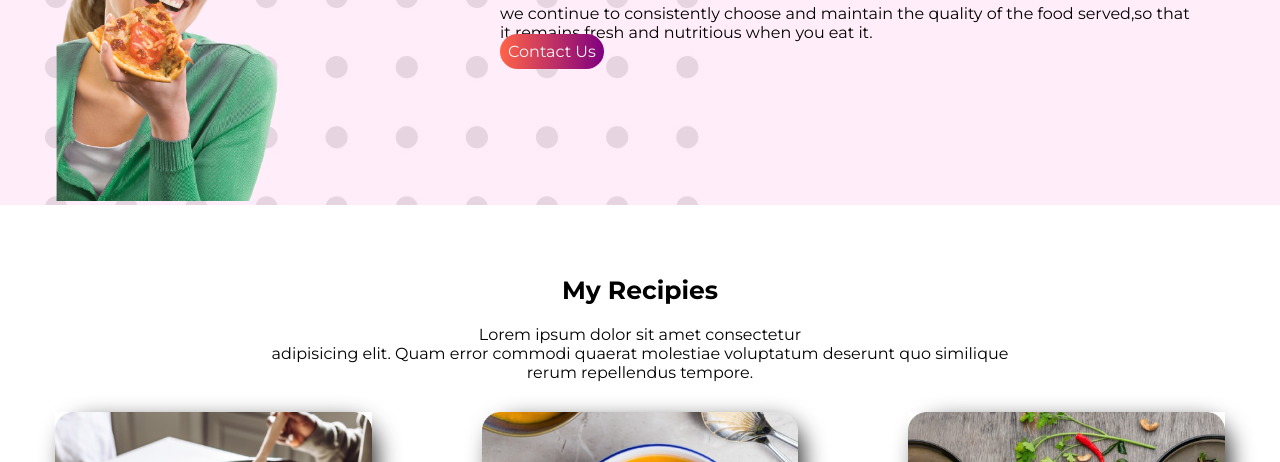
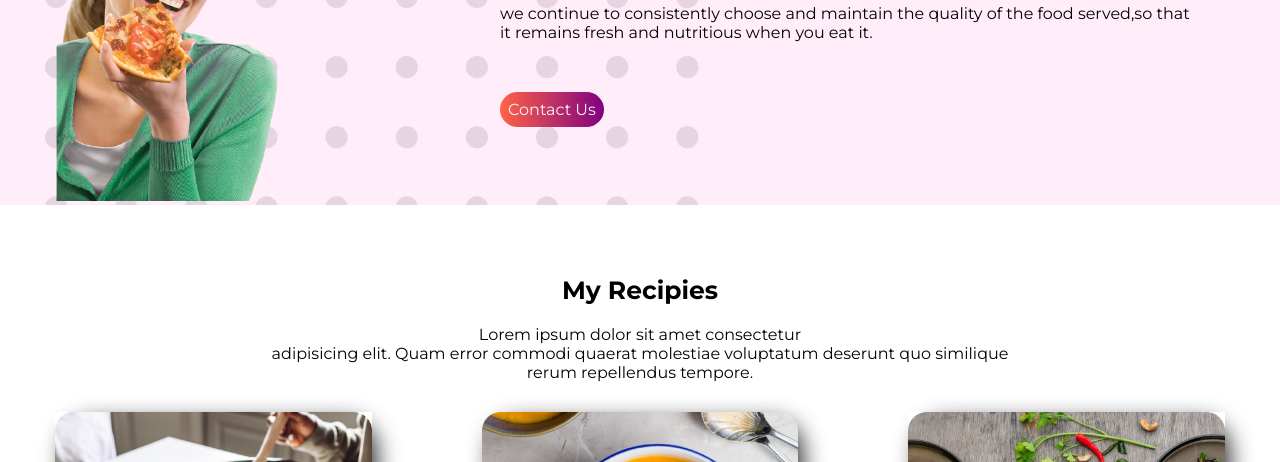
Before and after one commit to tawfiqealahi/food-network-1, a plain HTML site: page index.html in a window 1280 px wide. Shown: the part 638-1100 px from the top of the page. Drawn offline with Linux system fonts and the light colour scheme.

Commit message:
final code

```diff
--- a/style.css
+++ b/style.css
@@ -42,10 +42,12 @@ a{
      background-image: linear-gradient(to left, purple, tomato);
      padding: 8px;
      border-radius:30px ;
-     -webkit-border-radius:;
-     -moz-border-radius:;
-     -ms-border-radius:;
-     -o-border-radius:;
+     position: absolute;
+     margin-top: 50px;
+     -webkit-border-radius:30px ;
+     -moz-border-radius:30px ;
+     -ms-border-radius:30px ;
+     -o-border-radius:30px ;
 }
 .about-me{
     background-image: url(images/shapes/Frame\ 59.jpg);
@@ -77,10 +79,6 @@ h3{
     box-shadow: 7px 7px 23px -3px rgba(0,0,0,0.86);
     margin: 0  55px;
     border-radius: 30px;
-    -webkit-border-radius:;
-    -moz-border-radius:;
-    -ms-border-radius:;
-    -o-border-radius:;
 }
 .food-one h3{
     padding-left: 20px;
```
